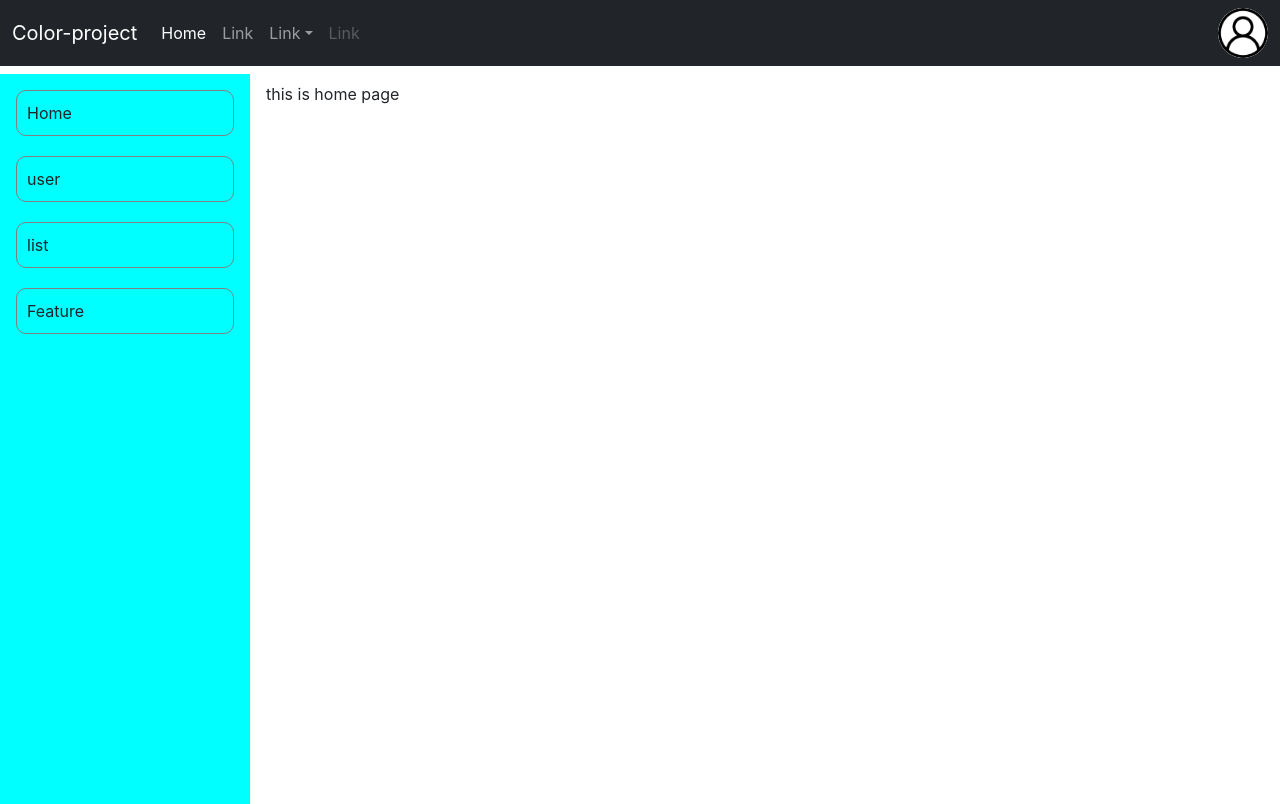
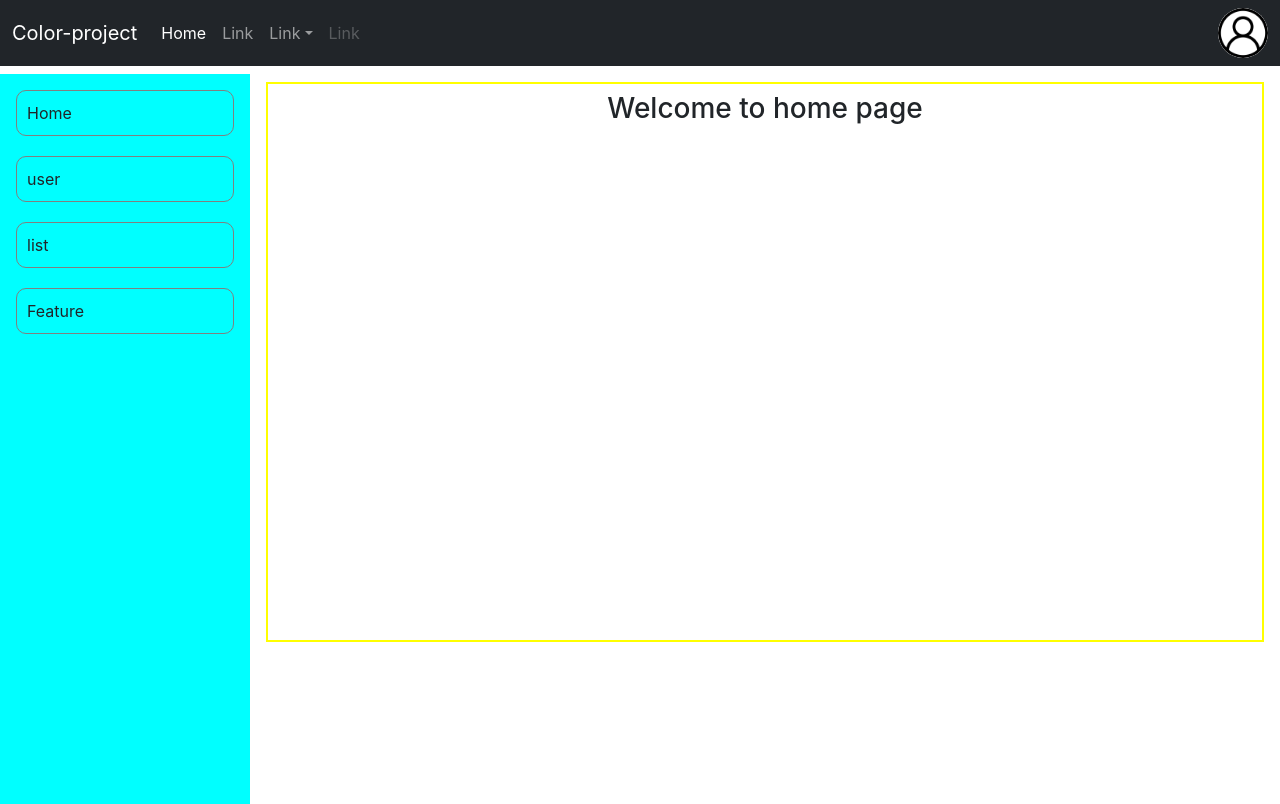
Before and after one commit to Nishantk123/color-project, a React (Create React App) app: page / in a window 1280 px wide. Built offline with nearby package versions, Linux system fonts and the light colour scheme.

Commit message:
user dropdown

```diff
--- a/src/App.js
+++ b/src/App.js
@@ -13,7 +13,7 @@ function App() {
           <div>
             <SideNav />
           </div>
-          <div className="p-3">
+          <div className="p-3 w-100">
             <Route exact path="/" component={Home} />
             <Route exact path="/user" component={User} />
           </div>
--- a/src/App.scss
+++ b/src/App.scss
@@ -32,3 +32,13 @@
     height: 50px;
     width: 50px;
 }
+.home-container{
+    border: 2px solid yellow;
+    height: 560px;
+    width: 100%;
+}
+
+.custom-menu{
+    right: 10px !important;
+    left: unset !important;
+}
--- a/src/component/Header.js
+++ b/src/component/Header.js
@@ -1,5 +1,5 @@
 import React from "react";
-import user from '../assets/user.png'
+import user from "../assets/user.png";
 const Header = () => {
   return (
     <div>
@@ -20,9 +20,7 @@ const Header = () => {
             <span className="navbar-toggler-icon"></span>
           </button>
           <div className="collapse navbar-collapse" id="navbarScroll">
-            <ul
-              className="navbar-nav me-auto my-2 my-lg-0 navbar-nav-scroll"
-            >
+            <ul className="navbar-nav me-auto my-2 my-lg-0 navbar-nav-scroll">
               <li className="nav-item">
                 <a className="nav-link active" aria-current="page" href="#">
                   Home
@@ -72,9 +70,14 @@ const Header = () => {
                 <a className="nav-link disabled">Link</a>
               </li>
             </ul>
-            <div className="user-container">
-                <img src ={user}  className="user-img"/>
+            <div className="user-container  dropdown-toggle"  data-bs-toggle="dropdown">
+              <img src={user} className="user-img" />
             </div>
+            <ul className="dropdown-menu custom-menu">
+                <li className="px-3 py-2">Sign In</li>
+                <li  className="px-3 py-2">Sign up</li>
+                <li  className="px-3 py-2">About</li>
+            </ul>
           </div>
         </div>
       </nav>
--- a/src/component/Home.js
+++ b/src/component/Home.js
@@ -5,7 +5,9 @@ const Home = () =>{
 
     return(
         <div>
-            this is home page
+            <div className='home-container p-2'>
+                <h3 className='text-center'>Welcome to home  page</h3>
+            </div>
         </div>
     )
 }
--- a/src/component/SideNav.js
+++ b/src/component/SideNav.js
@@ -1,10 +1,19 @@
 import React from "react";
+import { useHistory } from "react-router-dom";
 
 const SideNav = () => {
+    const history = useHistory();
+    const handleHomeRoute = () =>{
+        history.push("/")
+    }
+    const hanldeUserRoute = () =>{
+        history.push('/user')
+    }
+
   return (
     <div className="side-nav-container p-3">
-      <div className="sidenav-list">Home</div>
-      <div className="sidenav-list">user</div>
+      <div className="sidenav-list" onClick={handleHomeRoute}>Home</div>
+      <div className="sidenav-list" onClick={hanldeUserRoute}>user</div>
       <div className="sidenav-list">list</div>
       <div className="sidenav-list">Feature</div>
     </div>
```
